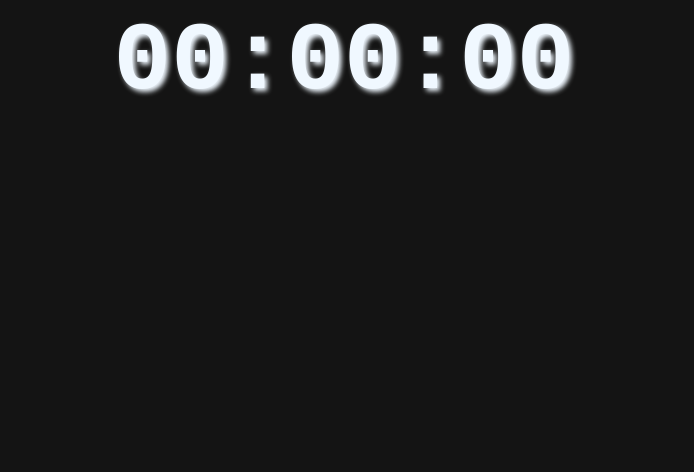
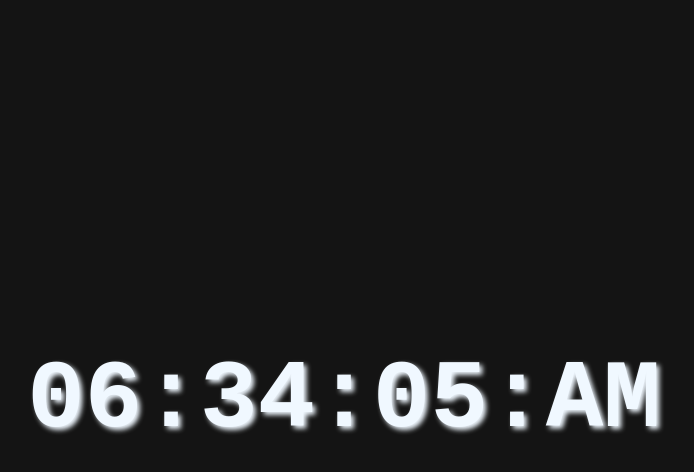
Before and after one commit to sakshamman/app.clock, a React (Vite) app in the folder clock/: page / in a window 1280 px wide. Shown: the top 472 px of the page, without its empty margins (296-990 px from the left). Built offline with nearby package versions, Linux system fonts and the light colour scheme.

Commit message:
some css updates and in clock

```diff
--- a/clock/src/DigitalClock.jsx
+++ b/clock/src/DigitalClock.jsx
@@ -2,10 +2,39 @@
 
 function DigitalClock(){
 
+    const [time, setTime] = useState(new Date());
+
+    useEffect(() =>{
+        const intervalId = setInterval(() => {
+            setTime(new Date());
+
+        }, 1000);
+
+        return () => {
+            clearInterval(intervalId);
+        }
+       }, []
+   );
+
+   function formatTime(){
+    let hours = time.getHours();
+    const minutes = time.getMinutes();
+    const seconds = time.getSeconds();
+    const meridiem = hours >=12 ? "PM" : "AM";
+
+    hours = hours % 12 || 12;
+     return `${padZero(hours)}:${padZero(minutes)}:${padZero(seconds)}:${padZero(meridiem)}`;
+
+   }
+
+   function padZero(number){
+    return (number < 10 ? "0" : "") + number;
+   }
+
     return(
         <div className="clock-container">
             <div className="clock">
-                <span>00:00:00</span>
+                <span>{formatTime()}</span>
 
             </div>
 
--- a/clock/src/index.css
+++ b/clock/src/index.css
@@ -1,9 +1,22 @@
 body{
   background-image: url();
+  background-position: center;
+  background-repeat: no-repeat;
+  background-size: cover;
+  background-attachment: fixed;
   background-color: hsl(0, 0%, 8%);
+  margin:0;
+  align-items: center;
+
+  display: flex;
+  justify-content: center;
+  min-height: 100vh;
+  align-items: center;
 }
 
 .clock-container{
+
+backdrop-filter: blur(5);
 
 }
 
```
